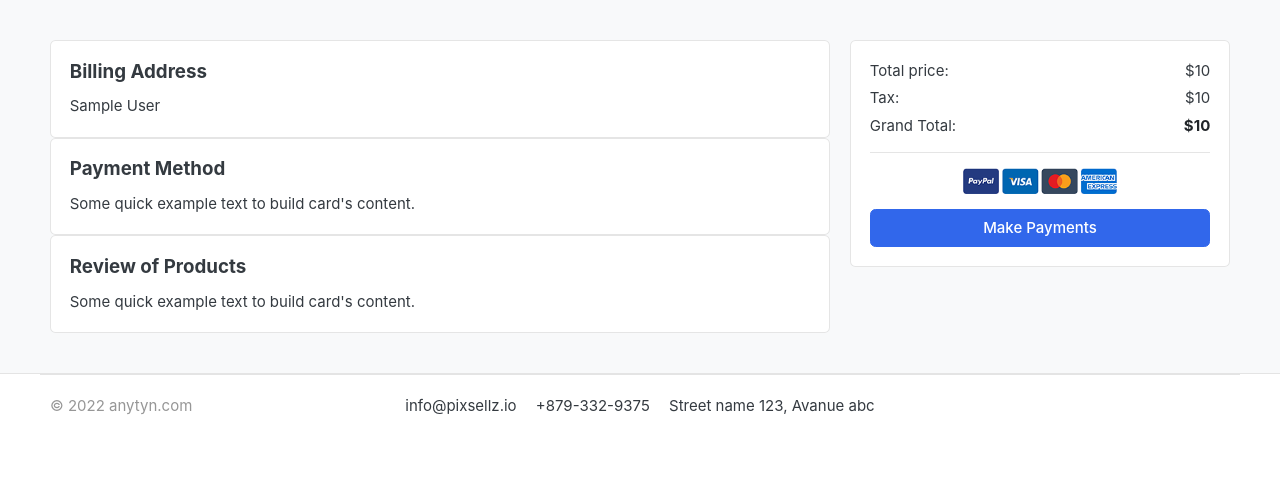
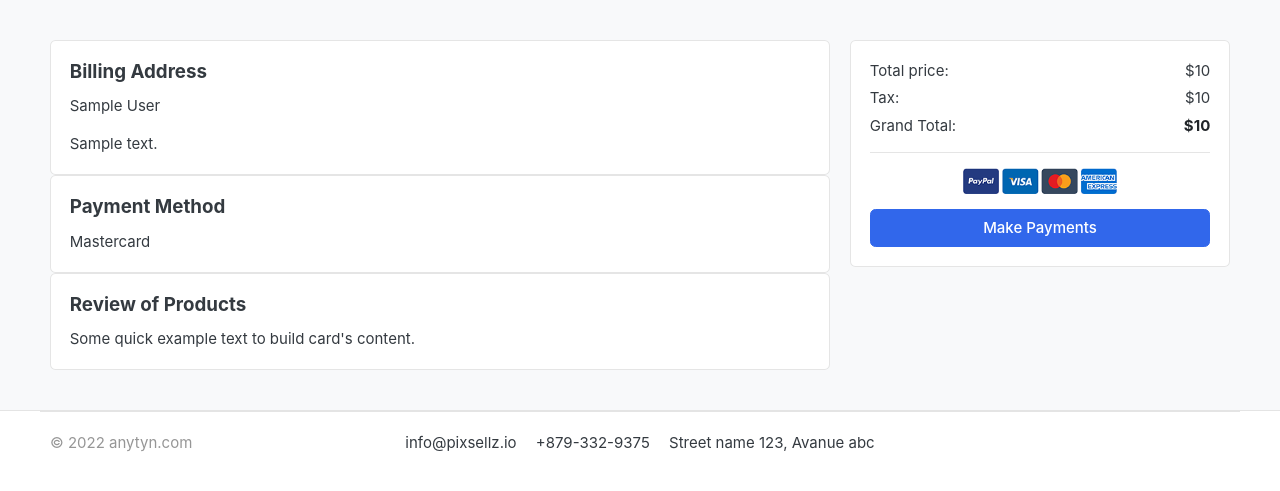
Before and after one commit to ikechiauxtynokorie/anytyn-django, a Django app: template templates/orders/payments.html in a window 1280 px wide. Shown: the part 124-615 px from the top of the page. Run offline with Django 3.2, Linux system fonts and the light colour scheme; the template is opened without the code that fills it: most values are stand-ins (such as "Sample title", 1, 10 or a date in 2020); some libraries are stand-ins or nearby versions; some web fonts are replaced.

Commit message:
updated payments

```diff
--- a/templates/orders/payments.html
+++ b/templates/orders/payments.html
@@ -17,14 +17,15 @@
     <aside class="col-lg-8">
         <div class="card">
             <div class="card-body">
-              <h5 class="card-title">Billing Address</h5>
-              <p class="card-text"> {{ order.full_name }} </p>
+              <h5 class="card-title"> Billing Address </h5>
+              <p class="card-text"> {{Order.full_name}}</p>
+              <p class="card-text"> {{Order.full_address}} </p>
             </div>
         </div>
         <div class="card">
             <div class="card-body">
               <h5 class="card-title">Payment Method</h5>
-              <p class="card-text">Some quick example text to build card's content.</p>
+              <p class="card-text">Mastercard</p>
             </div>
         </div>
         <div class="card">
```
Also changed, not shown: orders/models.py (+7 -3 lines), orders/views.py (+7 -8 lines).
